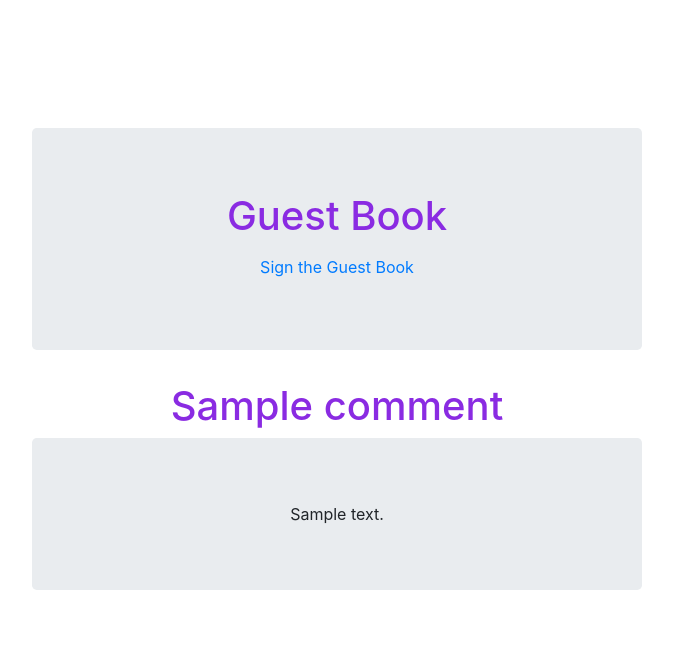
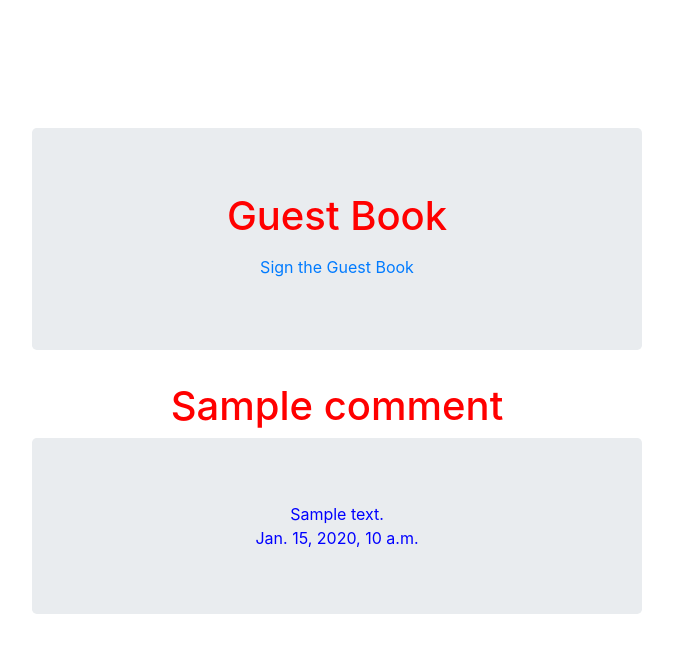
Before and after one commit to blackgeeknerd/GuestBook, a Django app: page / in a window 1280 px wide. Shown: the top 653 px of the page, without its empty margins (303-976 px from the left). Run offline with Django 3.2, Linux system fonts and the light colour scheme; tables that the repository leaves empty hold one stand-in row (values such as "Sample post"); some libraries are stand-ins or nearby versions.

Commit message:
Adding time to the frontend

```diff
--- a/guestlog/static/guestbook/main.css
+++ b/guestlog/static/guestbook/main.css
@@ -6,7 +6,11 @@
 }
 
 h1 {
-    color: blueviolet;
+    color: red;
+}
+
+.test {
+    color: blue;
 }
 
 /* .bet {
--- a/guestlog/templates/guestbook/index.html
+++ b/guestlog/templates/guestbook/index.html
@@ -21,8 +21,10 @@
                 <div class="page-header">
                     <h1 class="">{{ c.name }}</h1>
                 </div>
-                <div class="jumbotron">
+                <div class="jumbotron test">
                     {{c.comment}}
+                    <br>
+                    {{c.date_added}}
                 </div>
             {% endfor %}
     </div>
```
